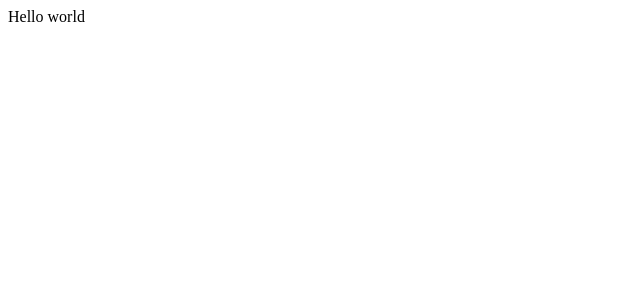
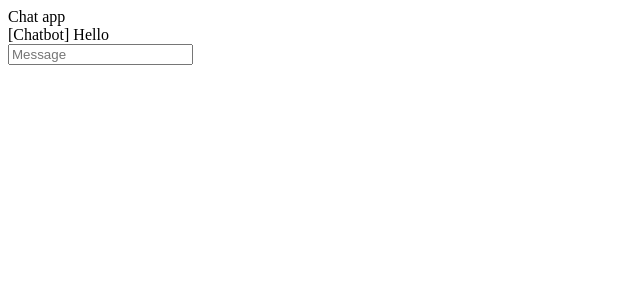
Before and after one commit to cvimont/now, a React (Create React App) app: page / in a window 1280 px wide. Shown: the top 300 px of the page, without its empty margins (0-640 px from the left). Built offline with nearby package versions, Linux system fonts and the light colour scheme.

Commit message:
Init chat

```diff
--- a/src/App.tsx
+++ b/src/App.tsx
@@ -1,7 +1,12 @@
 import './App.scss';
+import { Chat } from './components/chat/Chat';
 
 function App() {
-  return <div className="App">Hello world</div>;
+  return (
+    <div className="App">
+      <Chat />
+    </div>
+  );
 }
 
 export default App;
--- /dev/null
+++ b/src/components/chat/Chat.tsx
@@ -0,0 +1,52 @@
+import { useState } from 'react';
+
+interface Message {
+  sender: string;
+  content: string;
+}
+
+export function Chat() {
+  const initMessage: Message = {
+    sender: 'Chatbot',
+    content: 'Hello'
+  };
+
+  const [currentMessage, setCurrentMessage] = useState<string>('');
+  const [messages, setMessages] = useState([initMessage]);
+
+  const onChangeMessage = (e: any) => {
+    if (e?.target) {
+      setCurrentMessage(e.target.value);
+    }
+  };
+
+  const onKeyDown = (e: any) => {
+    if (e.key === 'Enter') {
+      setMessages([
+        ...messages,
+        {
+          sender: 'Me',
+          content: currentMessage
+        }
+      ]);
+      setCurrentMessage('');
+    }
+  };
+
+  return (
+    <div>
+      <div>Chat app</div>
+      {messages.map((message: any, index: number) => (
+        <div key={`message-${index}`}>
+          [{message.sender}] {message.content}
+        </div>
+      ))}
+      <input
+        placeholder="Message"
+        value={currentMessage}
+        onChange={onChangeMessage}
+        onKeyDown={onKeyDown}
+      />
+    </div>
+  );
+}
```
Also changed, not shown: 1 other file (tests, documents, lock files or other folders).
